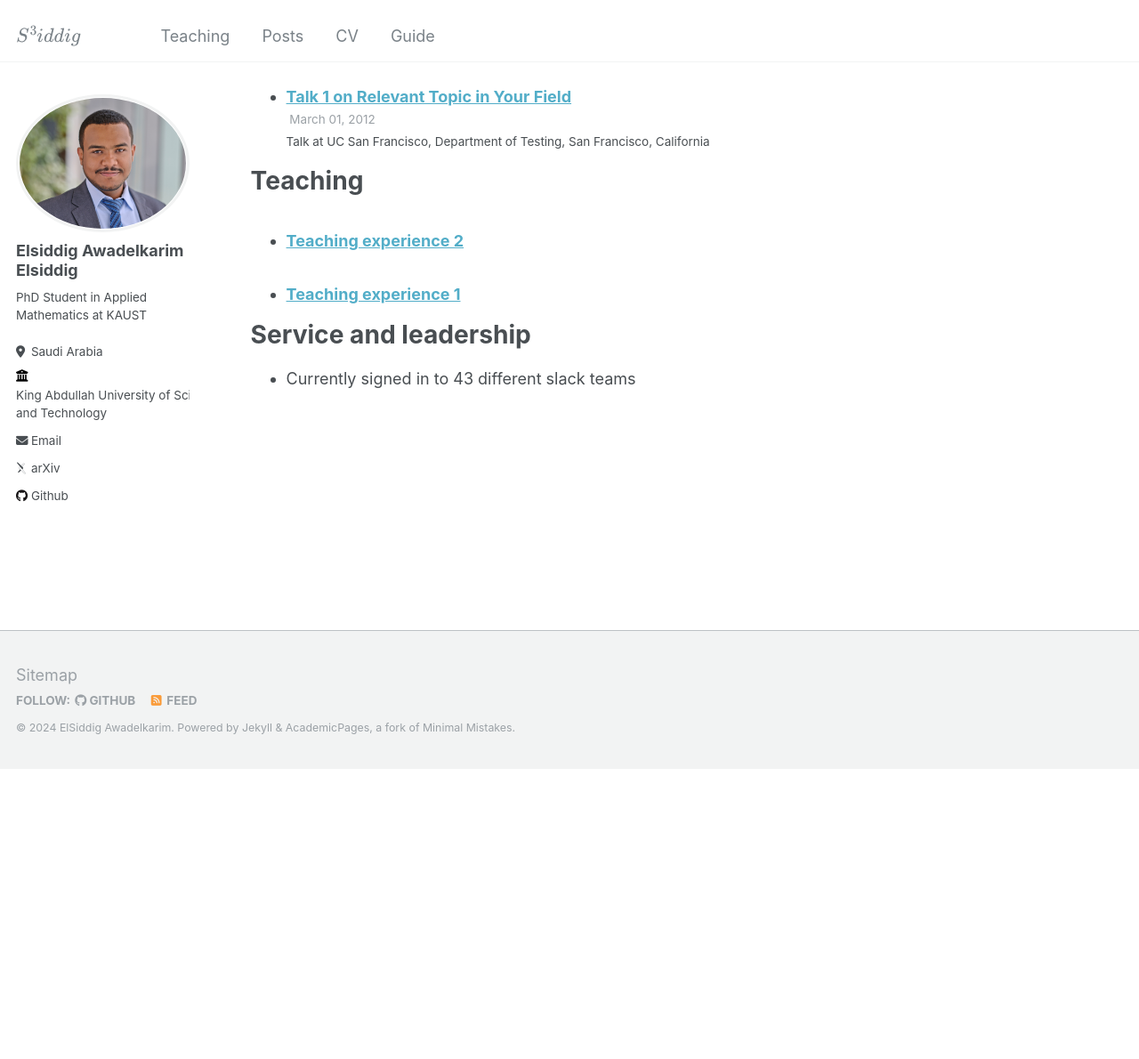
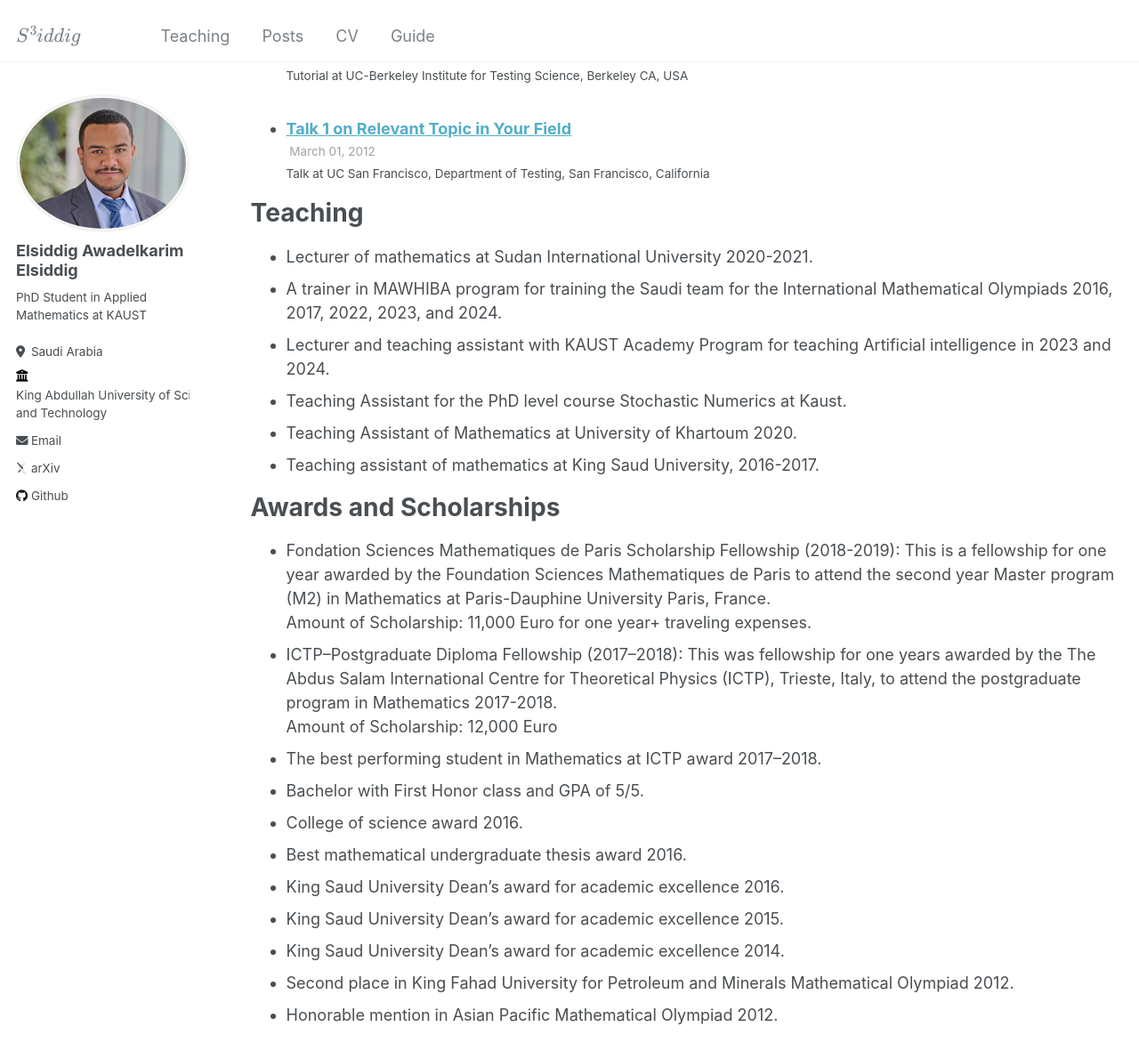
Before and after one commit to siddigss/siddigss.github.io, a Jekyll site: the page built from _pages/cv.md, in a window 1280 px wide and 1400 px high, scrolled down 1783 px. Shown: the top 1190 px of the window at 89% size. Built offline with Jekyll 4.4.1, drawn with Linux system fonts in a browser that asks for light colours; some web fonts are replaced; before the commit the page ends 2647 px from its top, so only the background shows below that; some of the changed text lies outside the part shown.

Commit message:
Update cv.md

```diff
--- a/_pages/cv.md
+++ b/_pages/cv.md
@@ -11,9 +11,10 @@
 
 Education
 ======
-* Ph.D in Version Control Theory, GitHub University, 2018 (expected)
-* M.S. in Jekyll, GitHub University, 2014
-* B.S. in GitHub, GitHub University, 2012
+* PhD in Applied Mathematics and Computational Sciences, Kaust, Saudi Arabia, 2022-SOON! (expected)
+* Masters in Applied Mathematics, Paris Dauphine Universite, France, 2018-2019.
+* Postgraduate Diploma in Mathematics, International Centre for Theoretical Physics (ICTP), Italy, 2017-2018.
+* Bachelor in Mathematics, King Saud University, Saudi Arabia, 2012-2016.
 
 Work experience
 ======
@@ -55,10 +56,28 @@
 
 Teaching
 ======
-  <ul>{% for post in site.teaching reversed %}
-    {% include archive-single-cv.html %}
-  {% endfor %}</ul>
+* Lecturer of mathematics at Sudan International University 2020-2021.
+* A trainer in MAWHIBA program for training the Saudi team for the International Mathematical Olympiads 2016, 2017, 2022, 2023, and 2024.
+* Lecturer and teaching assistant with KAUST Academy Program for teaching Artificial intelligence in 2023 and 2024.
+* Teaching Assistant for the PhD level course Stochastic Numerics at Kaust.
+* Teaching Assistant of Mathematics at University of Khartoum 2020.
+* Teaching assistant of mathematics at King Saud University, 2016-2017.
 
-Service and leadership
+Awards and Scholarships
 ======
-* Currently signed in to 43 different slack teams
+* Fondation Sciences Mathematiques de Paris Scholarship Fellowship (2018-2019):
+This is a fellowship for one year awarded by the Foundation Sciences Mathematiques de Paris to attend the second year Master program (M2) in Mathematics at Paris-Dauphine University Paris, France.
+Amount of Scholarship: 11,000 Euro for one year+ traveling expenses.
+* ICTP--Postgraduate Diploma Fellowship (2017--2018):
+This was fellowship for one years awarded by the The Abdus Salam International Centre for Theoretical Physics (ICTP), Trieste, Italy, to attend the postgraduate program in Mathematics 2017-2018.
+Amount of Scholarship: 12,000 Euro
+* The best performing student in Mathematics at ICTP award 2017–2018.
+* Bachelor with First Honor class and GPA of 5/5.
+* College of science award 2016.
+* Best mathematical undergraduate thesis award 2016.
+* King Saud University Dean's award for academic excellence 2016.
+* King Saud University Dean's award for academic excellence 2015.
+* King Saud University Dean's award for academic excellence 2014.
+* Second place in King Fahad University for Petroleum and Minerals Mathematical
+Olympiad 2012.
+* Honorable mention in Asian Pacific Mathematical Olympiad 2012.
```
